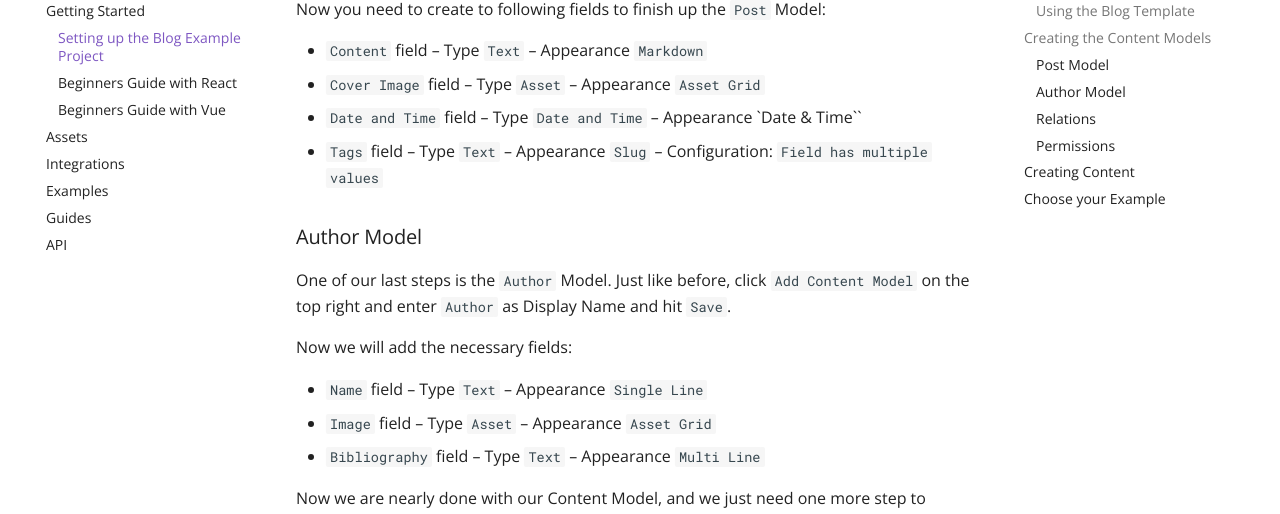
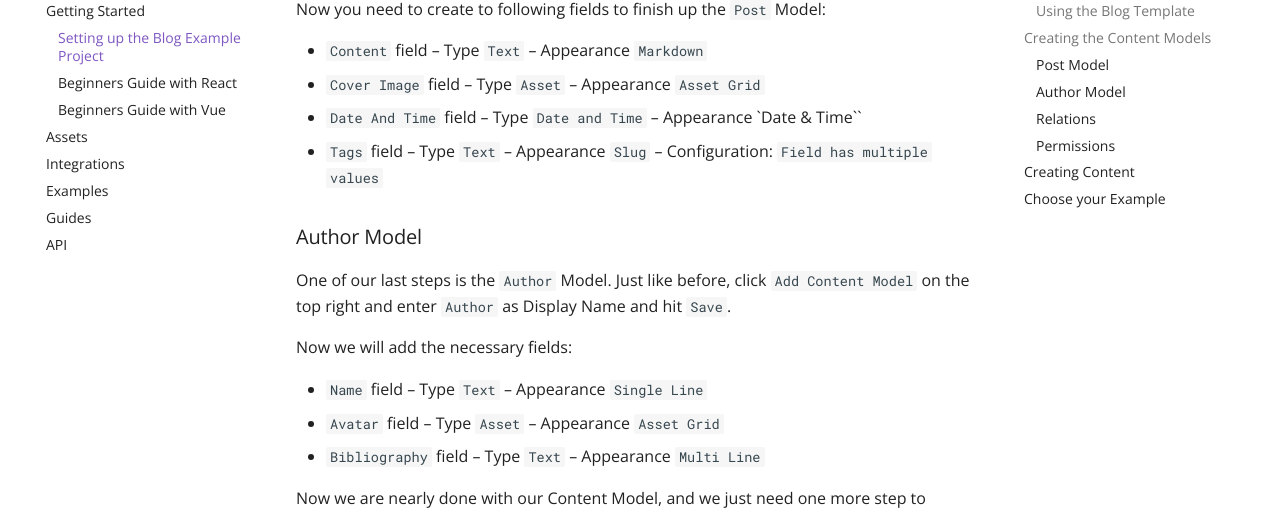
Before and after one commit to isabella232/docs-13, an MkDocs documentation site: the page built from docs/getting-started/Setting_up_the_project.md, in a window 1280 px wide and 900 px high, scrolled down 1554 px. Shown: the part 151-665 px from the top of the window. Built offline with MkDocs 1.6.1, drawn with Linux system fonts in a browser that asks for light colours; old or Windows-style settings are respelled for this version of MkDocs.

Commit message:
Hotfix 'Getting Started Guide'

```diff
--- a/docs/getting-started/Setting_up_the_project.md
+++ b/docs/getting-started/Setting_up_the_project.md
@@ -45,7 +45,7 @@ Now you need to create to following fields to finish up the `Post` Model:
 
 - `Content` field – Type `Text` – Appearance `Markdown`
 - `Cover Image` field – Type `Asset` – Appearance `Asset Grid`
-- `Date and Time` field – Type `Date and Time` – Appearance `Date & Time``
+- `Date And Time` field – Type `Date and Time` – Appearance `Date & Time``
 - `Tags` field – Type `Text` – Appearance `Slug` – Configuration: `Field has multiple values`
 
 ### Author Model
@@ -55,7 +55,7 @@ One of our last steps is the `Author` Model. Just like before, click `Add Conten
 Now we will add the necessary fields:
 
 - `Name` field – Type `Text` – Appearance `Single Line`
-- `Image` field – Type `Asset` – Appearance `Asset Grid`
+- `Avatar` field – Type `Asset` – Appearance `Asset Grid`
 - `Bibliography` field – Type `Text` – Appearance `Multi Line`
 
 Now we are nearly done with our Content Model, and we just need one more step to connect a `Blog Post` with an `Author`.
```
